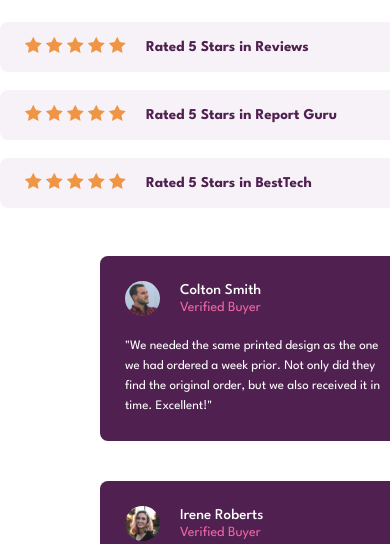
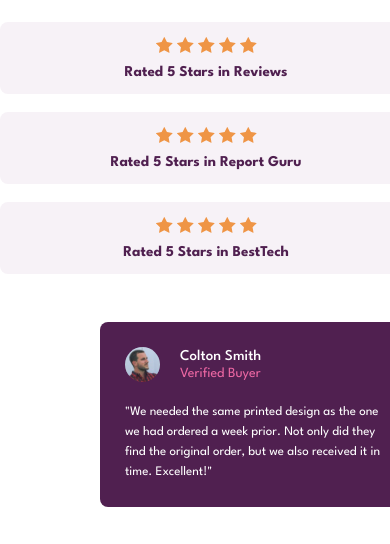
Before and after one commit to Oxillius/Website-Practice, a plain HTML site: page social-proof-section-master/index.html in a window 390 px wide. Shown: the part 259-803 px from the top of the page. Drawn offline with Linux system fonts and the light colour scheme.

Commit message:
Fixed stars for smaller screens

```diff
--- a/social-proof-section-master/style.css
+++ b/social-proof-section-master/style.css
@@ -158,4 +158,12 @@
     .hero {
         margin: 50px auto 30px auto;
     }
+
+    .star--card {
+        flex-direction: column;
+    }
+
+    .star--card h2 {
+        margin: 8px 0 0 0;
+    }
 }
```
